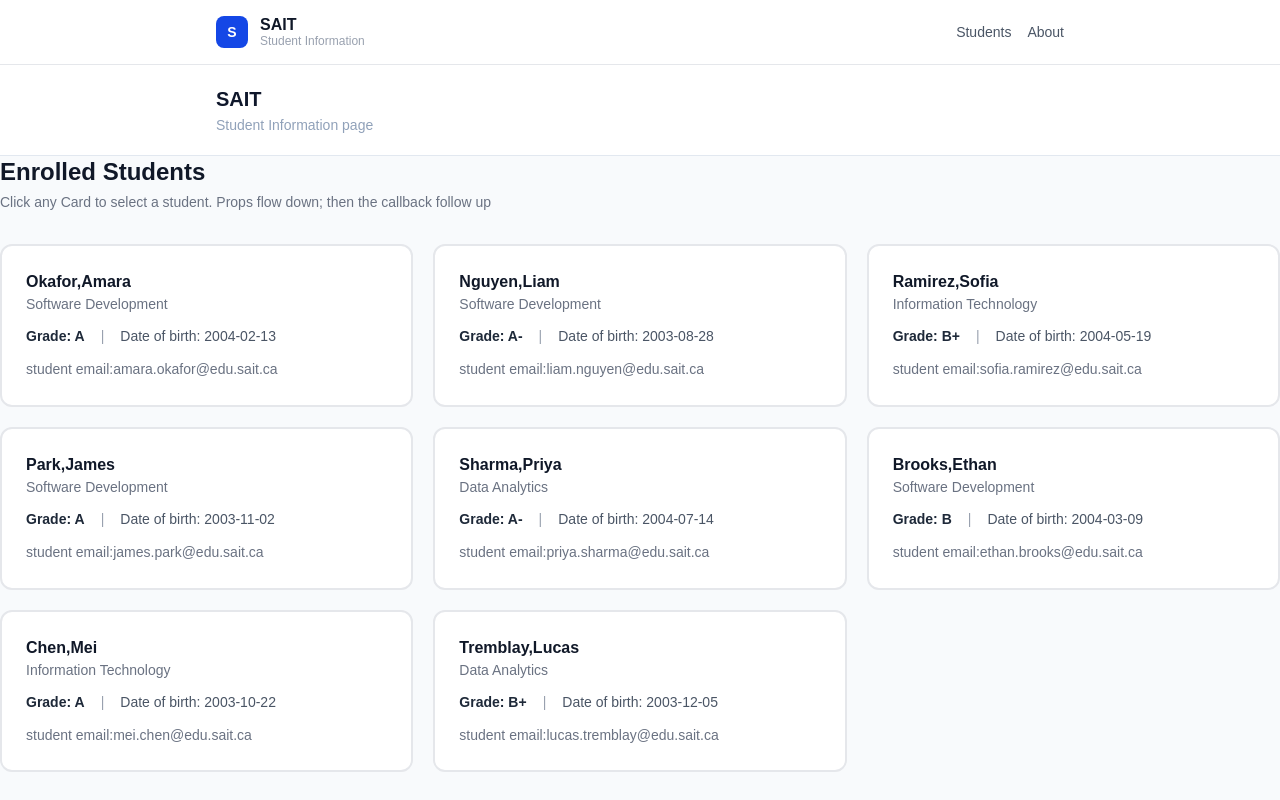
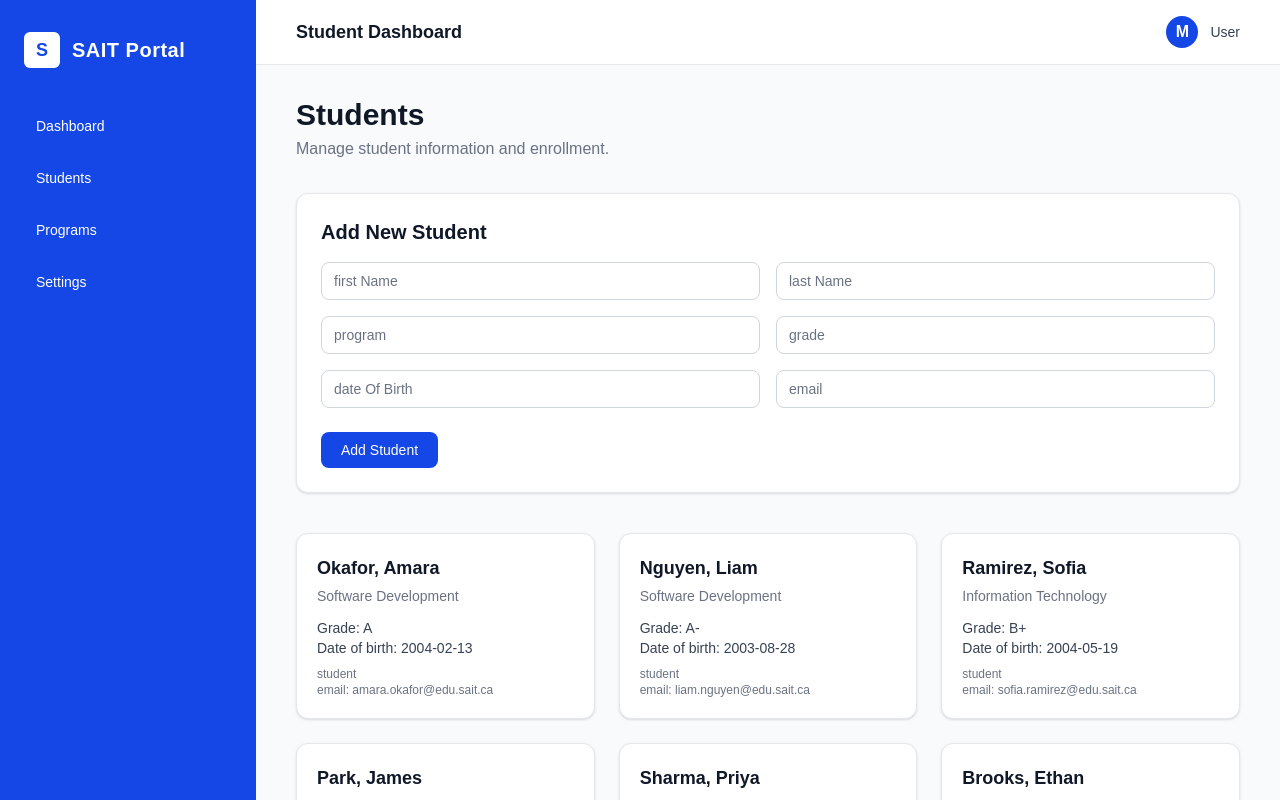
Before and after one commit to mistyzi/CPRG306-Assignment-2-Group-3, a Next.js app: page / in a window 1280 px wide. Shown: the top 800 px of the page. Built offline with nearby package versions, Linux system fonts and the light colour scheme.

Commit message:
Changed files

```diff
--- /dev/null
+++ b/app/components/AddStudentForm.tsx
@@ -0,0 +1,69 @@
+"use client";
+
+import { useState } from "react";
+import { Student } from "../data/studentdata";
+
+export default function AddStudentForm({ onAdd }: { onAdd: (s: Student) => void }) {
+    const [form, setForm] = useState({
+        firstName: "",
+        lastName: "",
+        program: "",
+        grade: "",
+        dateOfBirth: "",
+        email: "",
+    });
+
+    const handleChange = (e: any) => {
+        setForm({ ...form, [e.target.name]: e.target.value });
+    };
+
+    const handleSubmit = (e: any) => {
+        e.preventDefault();
+        const newStudent: Student = {
+            id: crypto.randomUUID(),
+            ...form,
+        };
+        onAdd(newStudent);
+        setForm({
+            firstName: "",
+            lastName: "",
+            program: "",
+            grade: "",
+            dateOfBirth: "",
+            email: "",
+        });
+    };
+
+    return (
+        <form
+            onSubmit={handleSubmit}
+            className="bg-white shadow-sm border border-gray-200 rounded-xl p-6 mb-10"
+        >
+            <h2 className="text-xl font-semibold text-gray-900 mb-4">
+                Add New Student
+            </h2>
+
+            <div className="grid grid-cols-1 sm:grid-cols-2 gap-4">
+                {Object.keys(form).map((key) => (
+                    <input
+                        key={key}
+                        name={key}
+                        value={(form as any)[key]}
+                        onChange={handleChange}
+                        placeholder={key.replace(/([A-Z])/g, " $1")}
+                        className="border border-gray-300 rounded-lg px-3 py-2 text-sm text-gray-900 placeholder-gray-500 focus:ring-2 focus:ring-blue-600 focus:border-blue-600 outline-none"
+                        required
+                    />
+
+                ))}
+            </div>
+
+            <button
+                type="submit"
+                className="mt-6 bg-blue-700 text-white px-5 py-2 rounded-lg text-sm font-medium hover:bg-blue-800"
+            >
+                Add Student
+            </button>
+        </form>
+    );
+}
--- a/app/components/Navbar.tsx
+++ b/app/components/Navbar.tsx
@@ -1,40 +1,14 @@
-import Link from "next/link";
-import React from "react";
+export default function Navbar() {
+  return (
+    <header className="w-full bg-white border-b border-gray-200 py-4 px-10 flex items-center justify-between">
+      <h2 className="text-lg font-semibold text-gray-900">Student Dashboard</h2>
 
-const Navbar = () => {
-  return (
-    <header className="bg-white border-b border-gray-200">
-      <div className="max-w-4xl mx-auto px-6 py-4 flex items-center justify-between">
-        <Link href="/" className="flex items-center gap-3 group">
-          <div className="w-8 h-8 bg-blue-700 rounded-lg flex items-center justify-center">
-            <span className="text-white text-sm font-black">S</span>
-          </div>
-          <div>
-            <h1 className="text-base font-bold text-gray-900 leading-none group-hover:text-blue-700 transition-colors">
-              SAIT
-            </h1>
-            <p className="text-xs text-gray-400 leading-none mt-0.5">Student Information</p>
-          </div>
-        </Link>
-
-        <nav className="flex items-center gap-4">
-          <Link
-            href="/"
-            className="text-sm text-gray-600 hover:text-gray-900 font-medium transition-colors"
-          >
-            Students
-          </Link>
-          <Link
-            href="/about"
-            className="text-sm text-gray-600 hover:text-gray-900 font-medium transition-colors"
-          >
-            About
-          </Link>
-
-        </nav>
+      <div className="flex items-center gap-3">
+        <div className="w-8 h-8 rounded-full bg-blue-700 text-white flex items-center justify-center font-bold">
+          M
+        </div>
+        <span className="text-sm font-medium text-gray-700">User</span>
       </div>
     </header>
   );
-};
-
-export default Navbar;
+}
--- /dev/null
+++ b/app/components/Sidebar.tsx
@@ -0,0 +1,30 @@
+export default function Sidebar() {
+    return (
+        <aside className="w-64 min-h-screen bg-blue-700 text-white flex flex-col py-8 px-6">
+            {/* Logo */}
+            <div className="flex items-center gap-3 mb-10">
+                <div className="w-9 h-9 bg-white rounded-md flex items-center justify-center">
+                    <span className="text-blue-700 font-black text-lg">S</span>
+                </div>
+                <h1 className="text-xl font-bold tracking-wide">SAIT Portal</h1>
+            </div>
+
+            {/* Navigation */}
+            <nav className="flex flex-col gap-4 text-sm font-medium">
+                <a className="hover:bg-blue-600 px-3 py-2 rounded-md cursor-pointer">
+                    Dashboard
+                </a>
+                <a className="hover:bg-blue-600 px-3 py-2 rounded-md cursor-pointer">
+                    Students
+                </a>
+                <a className="hover:bg-blue-600 px-3 py-2 rounded-md cursor-pointer">
+                    Programs
+                </a>
+                <a className="hover:bg-blue-600 px-3 py-2 rounded-md cursor-pointer">
+                    Settings
+                </a>
+            </nav>
+
+        </aside>
+    );
+}
--- a/app/components/StudentCard.tsx
+++ b/app/components/StudentCard.tsx
@@ -1,50 +1,22 @@
-interface StudentCardProps {
-  firstName: string;
-  lastName: string;
-  email: string;
-  grade: string;
-  program: string;
-  dateOfBirth: string;
-  highlight?: boolean;
-}
-
-const StudentCard = ({
-  firstName,
-  lastName,
-  email,
-  grade,
-  program,
-  dateOfBirth,
-  highlight = false,
-
-
-}: StudentCardProps) => {
+export default function StudentCard({ student, highlight }: any) {
   return (
     <div
-      className={`bg-white rounded-xl p-6 flex flex-col gap-3
-    border-2
-    ${highlight
-          ? "border-blue-500 shadow-md shadow-blue-100"
-          : "border-gray-200 hover:border-gray-300 hover:shadow-sm"
-        }
-    `}
+      className={`p-5 rounded-xl bg-white shadow-sm border transition-all cursor-pointer ${
+        highlight ? "border-blue-500 shadow-md" : "border-gray-200"
+      }`}
     >
-      {/* Name + Program */}
-      <div className="flex flex-col">
-        <h3 className="font-bold text-gray-900 text-base">{lastName},{firstName}</h3>
-        <p className="text-sm text-gray-500">{program}</p>
+      <h3 className="text-lg font-semibold text-gray-900">
+        {student.lastName}, {student.firstName}
+      </h3>
+
+      <p className="text-sm text-gray-500 mt-1">{student.program}</p>
+
+      <div className="mt-3 text-sm text-gray-700">
+        <p>Grade: {student.grade}</p>
+        <p>Date of birth: {student.dateOfBirth}</p>
+        <p className="text-gray-500 text-xs mt-2">student</p>
+        <p className="text-gray-500 text-xs">email: {student.email}</p>
       </div>
-
-      {/* Grade + Year of welcoming in to this wicked world */}
-      <div className="flex items-center gap-4 text-sm">
-        <span className="font-semibold text-gray-800"> Grade: {grade}</span>
-        <span className="text-gray-400">|</span>
-        <span className="text-gray-600"> Date of birth: {dateOfBirth}</span>
-      </div>
-      <p className="text-sm text-gray-500 leading-relaxed"> student email:{email}</p>
-
     </div>
   );
-};
-
-export default StudentCard;
+}
--- a/app/layout.tsx
+++ b/app/layout.tsx
@@ -1,8 +1,8 @@
 import type { Metadata } from "next";
 import { Geist, Geist_Mono } from "next/font/google";
 import "./globals.css";
+import Sidebar from "./components/Sidebar";
 import Navbar from "./components/Navbar";
-import Footer from "./components/Footer";
 
 const geistSans = Geist({
   variable: "--font-geist-sans",
@@ -15,24 +15,25 @@
 });
 
 export const metadata: Metadata = {
-  title: "Create Next App",
-  description: "Generated by create next app",
+  title: "SAIT Student Portal",
+  description: "Modern dashboard interface",
 };
 
-export default function RootLayout({
-  children,
-}: Readonly<{
-  children: React.ReactNode;
-}>) {
+export default function RootLayout({ children }: { children: React.ReactNode }) {
   return (
     <html
       lang="en"
-      className={`${geistSans.variable} ${geistMono.variable} h-full antialiased`}
+      className={`${geistSans.variable} ${geistMono.variable} min-h-screen antialiased`}
     >
-      <body className="min-h-full flex flex-col">
-        <Navbar/>
-        {children}
-        <Footer/>
+      <body className="min-h-screen flex">
+        {/* Sidebar */}
+        <Sidebar />
+
+        {/* Main Content Area */}
+        <div className="flex-1 flex flex-col bg-slate-50 min-h-screen">
+          <Navbar />
+          <main className="flex-1 px-10 py-8">{children}</main>
+        </div>
       </body>
     </html>
   );
--- a/app/page.tsx
+++ b/app/page.tsx
@@ -1,75 +1,67 @@
 "use client";
 
 import { useState } from "react";
-import { students } from "./data/studentdata";
+import { students as initialStudents, Student } from "./data/studentdata";
 import StudentCard from "./components/StudentCard";
+import AddStudentForm from "./components/AddStudentForm";
+import Footer from "./components/Footer";
+
 export default function Home() {
   const [selectedId, setSelectedID] = useState<string | null>(null);
-  const studentList = students as any[];
+  const [studentList, setStudentList] = useState<Student[]>(initialStudents);
 
   const handleSelect = (studentId: string) => {
     setSelectedID((prev) => (prev === studentId ? null : studentId));
   };
 
-  const selectedStudent = studentList.find(
-    (student) => student.id === selectedId
-  );
+  const addStudent = (newStudent: Student) => {
+    setStudentList((prev) => [...prev, newStudent]);
+  };
+
+  const selectedStudent = studentList.find((s) => s.id === selectedId);
 
   return (
-    <div className="min-h-screen bg-slate-50">
-      <header className="bg-white border-b border-slate-200">
-        <div className="max-w-4xl mx-auto px-6 py-5">
-          <h1 className="text-xl font-bold text-slate-900">SAIT</h1>
-          <p className="text-slate-400 text-sm mt-0.5">Student Information page</p>
-        </div>
-      </header>
+    <div className="flex flex-col">
+      {/* Page Title */}
       <div className="mb-8">
-        <h2 className="text-2xl font-bold text-gray-900">Enrolled Students</h2>
-        <p className="text-gray-500 mt-1 text-sm">
-          Click any Card to select a student. Props flow down; then the callback
-          follow up
+        <h1 className="text-3xl font-bold text-gray-900">Students</h1>
+        <p className="text-gray-500 mt-1">
+          Manage student information and enrollment.
         </p>
       </div>
 
-      {/* Banner Conditional Rendering  */}
+      {/* Add Student Form */}
+      <AddStudentForm onAdd={addStudent} />
+
+      {/* Selected Banner */}
       {selectedStudent && (
-        <div className="mb-6 flex items-center justify-between bg-blue-50 border border-blue-200 rounded-xl px-5 py-3">
-          <p className="text-sm font-medium text-blue-800">
-            Selected: <span className="font-bold">{selectedStudent.name}</span>{" "}
-            . {selectedStudent.program}
+        <div className="mt-6 mb-6 bg-blue-50 border border-blue-200 rounded-xl px-5 py-3 flex justify-between items-center">
+          <p className="text-sm text-blue-800">
+            Selected:{" "}
+            <span className="font-semibold">
+              {selectedStudent.firstName} {selectedStudent.lastName}
+            </span>{" "}
+            — {selectedStudent.program}
           </p>
           <button
-            type="button"
             onClick={() => setSelectedID(null)}
-            className="text-sm text-blue-600 hover:text-blue-800 font-medium hover:underline"
+            className="text-sm text-blue-600 hover:underline"
           >
             Clear
           </button>
         </div>
       )}
 
-      <div className="grid grid-cols-1 sm:grid-cols-2 lg:grid-cols-3 gap-5">
-        {
-          students.map((student) => (
-            <div key={student.id} className="cursor-pointer" onClick={() => handleSelect(student.id)}>
-              <StudentCard
-                firstName={student.firstName}
-                lastName={student.lastName}
-                program={student.program}
-                grade={student.grade}
-                highlight={student.id === selectedId}
-                dateOfBirth={student.dateOfBirth}
-                email={student.email}
-              />
-            </div>
-          ))
-        }
-
+      {/* Student Grid */}
+      <div className="grid grid-cols-1 sm:grid-cols-2 lg:grid-cols-3 gap-6 mb-20">
+        {studentList.map((student) => (
+          <div key={student.id} onClick={() => handleSelect(student.id)}>
+            <StudentCard student={student} highlight={student.id === selectedId} />
+          </div>
+        ))}
       </div>
 
-
-
-
+      <Footer />
     </div>
   );
 }
```
Also changed, not shown: app/components/footer.tsx (+4 -17 lines), app/components/StudentList.tsx (deleted), 2 other files (tests, documents, lock files or other folders).
